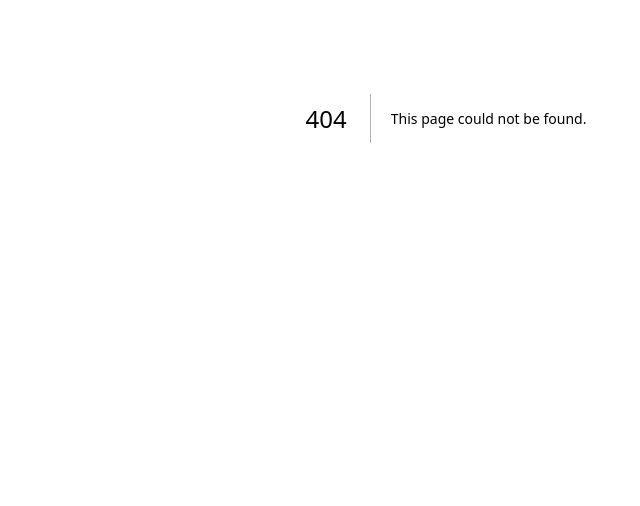
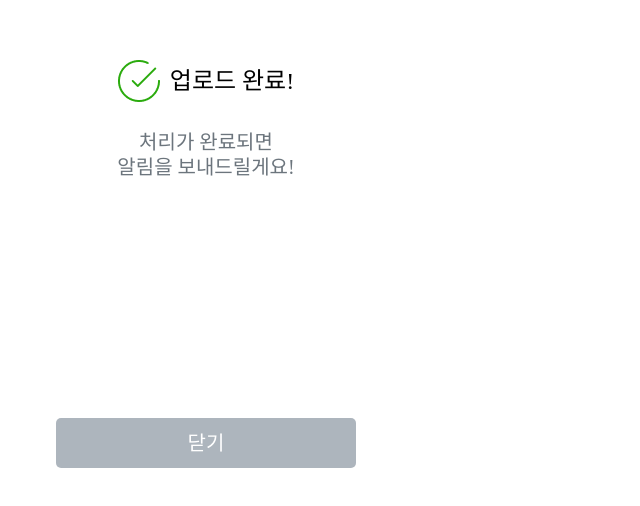
Before and after one commit to alsdk9349/project_Aptrue, a Next.js app in the folder frontend/aptrue/: page /complete in a window 1280 px wide. Before the commit this address had no page. Shown: the part 282-788 px from the top of the page, without its empty margins (194-834 px from the left). Built offline with nearby package versions, Linux system fonts and the light colour scheme; a web font is replaced by a local one.

Commit message:
[Feat] 앱 비번입력페이지 완료 페이지 구현

```diff
--- /dev/null
+++ b/frontend/aptrue/src/app/(webProtected)/(regisdent)/complete/page.module.scss
@@ -0,0 +1,51 @@
+@use '@/styles/constants/colors.scss' as colors;
+
+.container {
+    display: flex;
+    flex-direction: column;
+    align-items: center;
+    justify-content: center;
+    width: 100vh;
+    height: 100vh;
+    gap:30px;
+
+    .iconContainer {
+        display: flex;
+        align-items: center;
+        gap: 10px;
+        font-size: 24px;
+        font-family: 'regular';
+    }
+
+    .content {
+        display: flex;
+        flex-direction: column;
+        align-items: center;
+        justify-content: center;
+        gap:5px;
+        color: colors.$gray6;
+        font-size: 20px;
+    }
+
+    .button {
+        // margin-top: 100px;
+        position: fixed;
+        bottom: 50px;
+        background-color: colors.$gray5;
+        display: flex;
+        align-items: center;
+        justify-content: center;
+        width: 300px;
+        height: 50px;
+        text-decoration: none;
+        color: colors.$white;
+        border-radius: 5px;
+        font-size: 20px;
+        font-family: 'semibold';
+
+        &:hover {
+            color: colors.$white;
+            text-decoration: underline;
+        }
+    }
+}
--- /dev/null
+++ b/frontend/aptrue/src/app/(webProtected)/(regisdent)/complete/page.tsx
@@ -0,0 +1,24 @@
+import Link from "next/link";
+import styles from './page.module.scss'
+
+export default function Page() {
+
+
+    return (
+        <div className={styles.container}>
+            <div className={styles.iconContainer}>
+                <img src="./icons/completeIcon.png" alt="" />
+                <div>업로드 완료!</div>
+            </div>
+            <div className={styles.content}>
+                <div>처리가 완료되면</div>
+                <div>알림을 보내드릴게요!</div>
+            </div>
+            <Link
+            href='/entrance'
+            className={styles.button}
+            >닫기
+            </Link>
+        </div>
+    )
+}
--- /dev/null
+++ b/frontend/aptrue/src/app/(webProtected)/(regisdent)/entrance/page.module.scss
@@ -0,0 +1,34 @@
+@use '@/styles/constants/colors.scss' as colors;
+
+.layout {
+    width: 100vh;
+    height: 100vh;
+    background-color: colors.$gray1;
+    display: flex;
+    justify-content: center;
+    align-items: center;
+}
+
+.container {
+    width: 300px;
+    height: 220px;
+    border-radius: 15px;
+    border: solid 1px colors.$gray3;
+    background-color: colors.$white;
+    display: flex;
+    flex-direction: column;
+    align-items: center;
+    justify-content: center;
+    gap: 15px;
+
+    .title {
+        font-family: 'semibold';
+        font-size: 16px;
+    }
+
+    .content {
+        font-family: 'semibold';
+        font-size: 12px;
+        color: colors.$gray6;
+    }
+}
--- a/frontend/aptrue/src/app/(webProtected)/(web)/admin/layout.tsx
+++ b/frontend/aptrue/src/app/(webProtected)/(web)/admin/layout.tsx
@@ -2,7 +2,6 @@ import { ReactNode, Suspense } from "react";
 import TableColumn from "@/components/admin/TableColumn";
 import TableInput from "@/components/admin/TableInput";
 import styles from './layout.module.scss';
-import TimeInput from "@/components/common/input/TimeInput";
 
 // 맨 밖의 레이아웃으로 Suspense안에는 나중에 클라이언트와 상호작용하는 tableinput만 넣어주기
 
@@ -21,7 +20,6 @@ export default function Layout({
                 <TableColumn />
                 <Suspense>
                     <TableInput />
-                    <TimeInput isWeb={true}/>
                 </Suspense>
                 {children}
             </div>
--- /dev/null
+++ b/frontend/aptrue/src/components/resident/PasswordInput.module.scss
@@ -0,0 +1,26 @@
+@use '@/styles/constants/colors.scss' as colors;
+
+.container {
+    display: flex;
+    flex-direction: column;
+    justify-content: center;
+    gap: 15px;
+
+    input {
+        width: 225px;
+        height: 30px;
+        border-radius: 5px;
+        border: solid 1px colors.$gray4;
+    }
+
+    button {
+        width: 225px;
+        height: 30px;
+        background-color: colors.$blue5;
+        border: transparent;
+        border-radius: 5px;
+        color: colors.$white;
+        font-size: 16px;
+        font-family: 'medium';
+    }
+}
```
Also changed, not shown: frontend/aptrue/src/app/(webProtected)/(regisdent)/entrance/page.tsx (added, +19 -0 lines), frontend/aptrue/src/components/resident/PasswordInput.tsx (added, +40 -0 lines), frontend/aptrue/public/icons/completeIcon.png (added).
